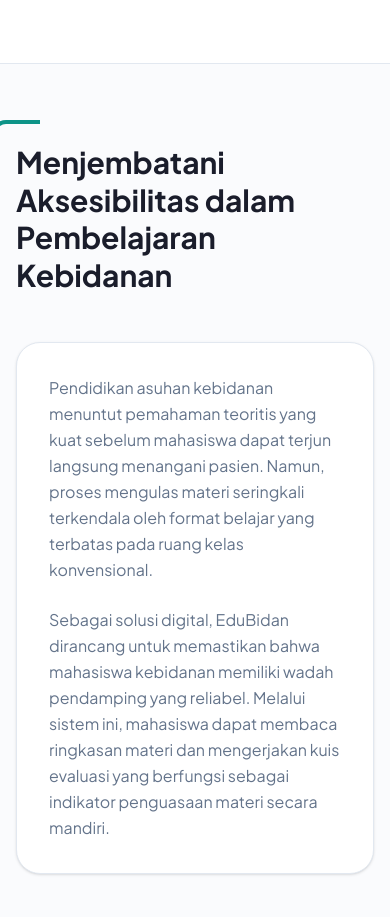
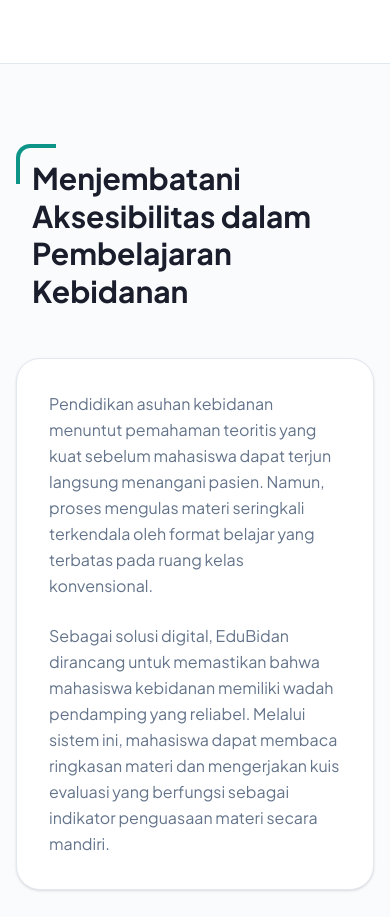
Before and after one commit to sceptzrion/edubidan, a Next.js app: page /about in a window 390 px wide. Shown: the part 2140-3057 px from the top of the page. Built offline with nearby package versions, Linux system fonts and the light colour scheme.

Commit message:
fix: adjust padding and positioning for Statement section in About page for better responsiveness

```diff
--- a/src/app/(public)/about/page.tsx
+++ b/src/app/(public)/about/page.tsx
@@ -84,9 +84,12 @@
           <div className="max-w-5xl mx-auto px-4 sm:px-6 lg:px-8">
             <div className="grid md:grid-cols-12 gap-12 items-center">
 
-              {/* Sisi Kiri: Statement (Tanpa Link) */}
-              <div className="md:col-span-5 relative">
-                <div className="absolute -left-6 -top-6 w-12 h-12 border-t-4 border-l-4 border-primary rounded-tl-xl"></div>
+              {/* Sisi Kiri: Statement */}
+              {/* Di mobile kita tambah padding (pl-4 pt-4), di desktop kita kembalikan normal (md:pl-0 md:pt-0) */}
+              <div className="md:col-span-5 relative pl-4 pt-4 md:pl-0 md:pt-0">
+                {/* Di mobile garis nempel di pojok (top-0 left-0), di desktop baru melayang keluar (-left-6 -top-6) */}
+                <div className="absolute top-0 left-0 md:-left-6 md:-top-6 w-10 h-10 md:w-12 md:h-12 border-t-4 border-l-4 border-primary rounded-tl-xl"></div>
+
                 <h2 className="text-3xl lg:text-4xl font-bold text-foreground leading-tight">
                   Menjembatani Aksesibilitas dalam Pembelajaran Kebidanan
                 </h2>
```
